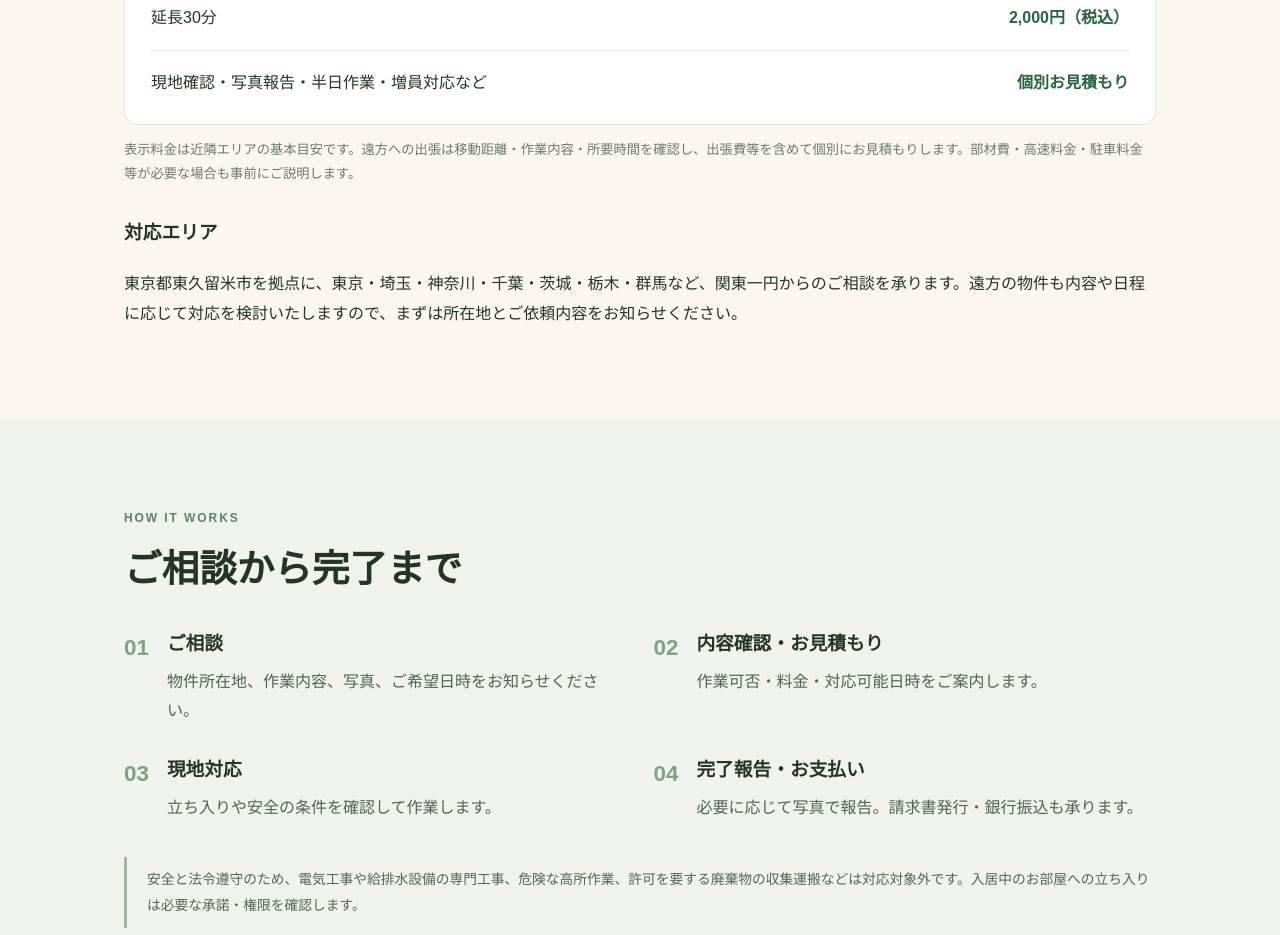
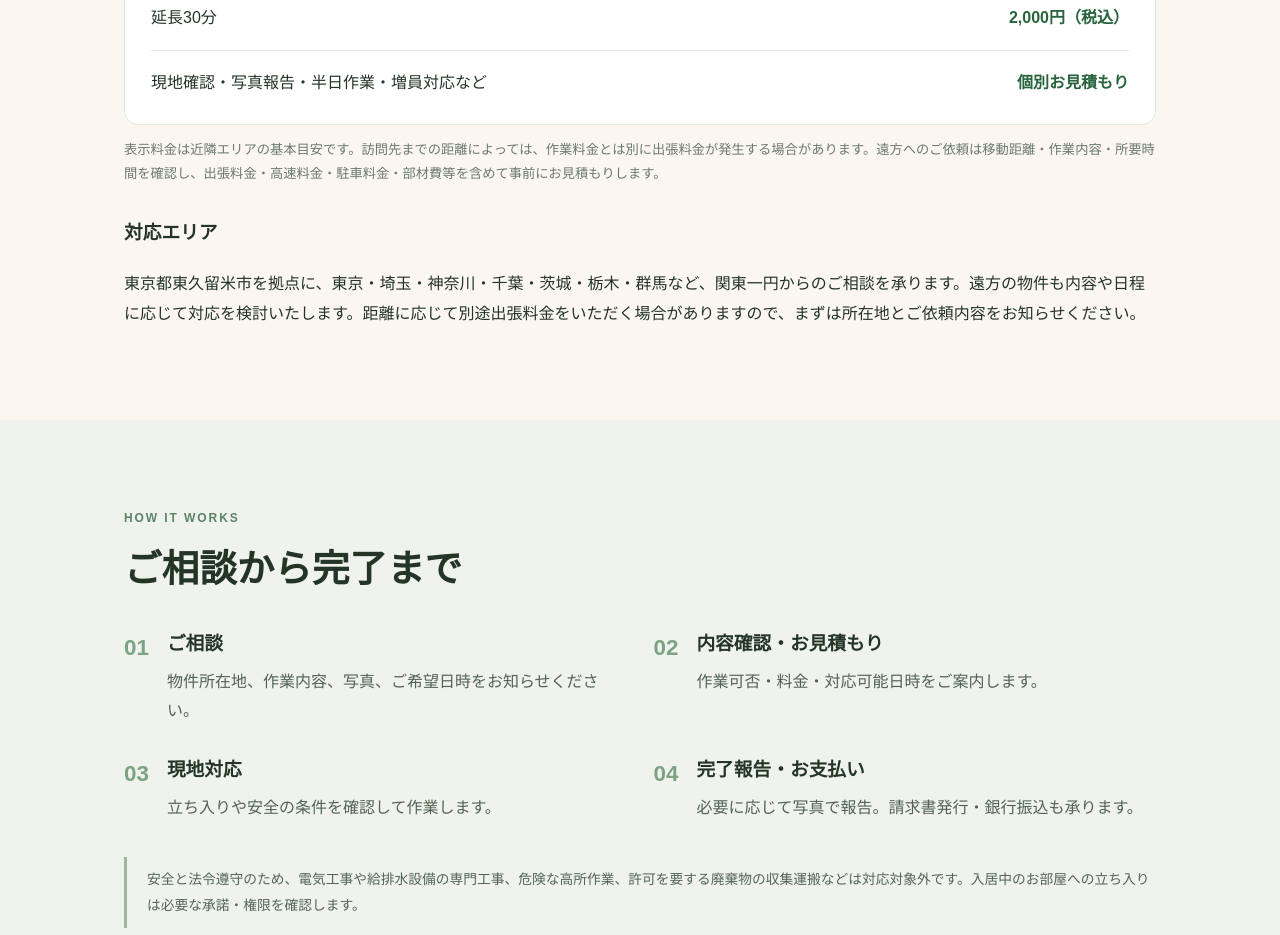
Before and after one commit to ha-yuta/kurume-seikatsu-support, a Next.js app: page /property-support in a window 1280 px wide. Shown: the part 2260-3195 px from the top of the page. Built offline with nearby package versions, Linux system fonts and the light colour scheme; a web font is replaced by a local one.

Commit message:
Clarify possible distance-based travel fees

```diff
--- a/src/app/property-support/page.tsx
+++ b/src/app/property-support/page.tsx
@@ -29,7 +29,7 @@ return <main className={styles.page}>
 </div></section>
 <section className={styles.section}><div className={styles.wrap}><p className={styles.kicker}>SERVICES</p><h2>こんな場面でご相談ください</h2><div className={styles.cards}>{work.map(([title,desc],i)=><article className={styles.card} key={title}><span>0{i+1}</span><h3>{title}</h3><p>{desc}</p></article>)}</div><p className={styles.muted}>※ご相談いただける業務例です。すべてに対応実績があるという意味ではありません。作業可否は内容や設備・安全条件により個別に判断します。</p></div></section>
 <section className={styles.band}><div className={styles.wrap}><p className={styles.kicker}>OUR APPROACH</p><h2>小さなご依頼から、信頼を積み重ねる。</h2><p>家具組立・家具移動・片付けなどの作業経験を活かし、現場での状況確認と丁寧なご説明を大切にします。現場の様子を写真で報告するなど、担当者様が状況を把握しやすい対応を心がけます。</p><div className={styles.tags}><span>単発のご相談から</span><span>作業前の料金説明</span><span>写真付き報告に対応</span><span>請求書・銀行振込に対応</span></div></div></section>
-<section className={styles.section}><div className={styles.wrap}><p className={styles.kicker}>PRICE & AREA</p><h2>料金・対応エリア</h2><div className={styles.prices}><div><span>訪問サポート（軽作業1時間まで）</span><strong>5,500円（税込）</strong></div><div><span>延長30分</span><strong>2,000円（税込）</strong></div><div><span>現地確認・写真報告・半日作業・増員対応など</span><strong>個別お見積もり</strong></div></div><p className={styles.muted}>表示料金は近隣エリアの基本目安です。遠方への出張は移動距離・作業内容・所要時間を確認し、出張費等を含めて個別にお見積もりします。部材費・高速料金・駐車料金等が必要な場合も事前にご説明します。</p><h3>対応エリア</h3><p>東京都東久留米市を拠点に、東京・埼玉・神奈川・千葉・茨城・栃木・群馬など、関東一円からのご相談を承ります。遠方の物件も内容や日程に応じて対応を検討いたしますので、まずは所在地とご依頼内容をお知らせください。</p></div></section>
+<section className={styles.section}><div className={styles.wrap}><p className={styles.kicker}>PRICE & AREA</p><h2>料金・対応エリア</h2><div className={styles.prices}><div><span>訪問サポート（軽作業1時間まで）</span><strong>5,500円（税込）</strong></div><div><span>延長30分</span><strong>2,000円（税込）</strong></div><div><span>現地確認・写真報告・半日作業・増員対応など</span><strong>個別お見積もり</strong></div></div><p className={styles.muted}>表示料金は近隣エリアの基本目安です。訪問先までの距離によっては、作業料金とは別に出張料金が発生する場合があります。遠方へのご依頼は移動距離・作業内容・所要時間を確認し、出張料金・高速料金・駐車料金・部材費等を含めて事前にお見積もりします。</p><h3>対応エリア</h3><p>東京都東久留米市を拠点に、東京・埼玉・神奈川・千葉・茨城・栃木・群馬など、関東一円からのご相談を承ります。遠方の物件も内容や日程に応じて対応を検討いたします。距離に応じて別途出張料金をいただく場合がありますので、まずは所在地とご依頼内容をお知らせください。</p></div></section>
 <section className={styles.stepsSection}><div className={styles.wrap}><p className={styles.kicker}>HOW IT WORKS</p><h2>ご相談から完了まで</h2><div className={styles.steps}>{flow.map(([title,desc],i)=><div className={styles.step} key={title}><b>0{i+1}</b><div><h3>{title}</h3><p>{desc}</p></div></div>)}</div><p className={styles.safety}>安全と法令遵守のため、電気工事や給排水設備の専門工事、危険な高所作業、許可を要する廃棄物の収集運搬などは対応対象外です。入居中のお部屋への立ち入りは必要な承諾・権限を確認します。</p></div></section>
 <section className={styles.contact}><div className={styles.wrap}><p className={styles.kicker}>CONTACT</p><h2>現場の小さなお困りごと、<br/>まずはご相談ください。</h2><p>物件所在地・現場写真・希望する対応内容をお知らせいただけるとスムーズです。</p><div className={styles.actions}><a className={styles.line} href={LINE_URL} target="_blank" rel="noopener noreferrer">公式LINEで相談する</a><a className={styles.phoneLight} href={PHONE_TEL_LINK}>{PHONE_NUMBER}</a></div><small>受付 9:00〜18:00／主に金・土・日（予約制）</small></div></section>
 <footer><div className={styles.wrap}>© 2026 くるめ生活サポート　 <Link href="/">トップページへ戻る</Link></div></footer>
```
